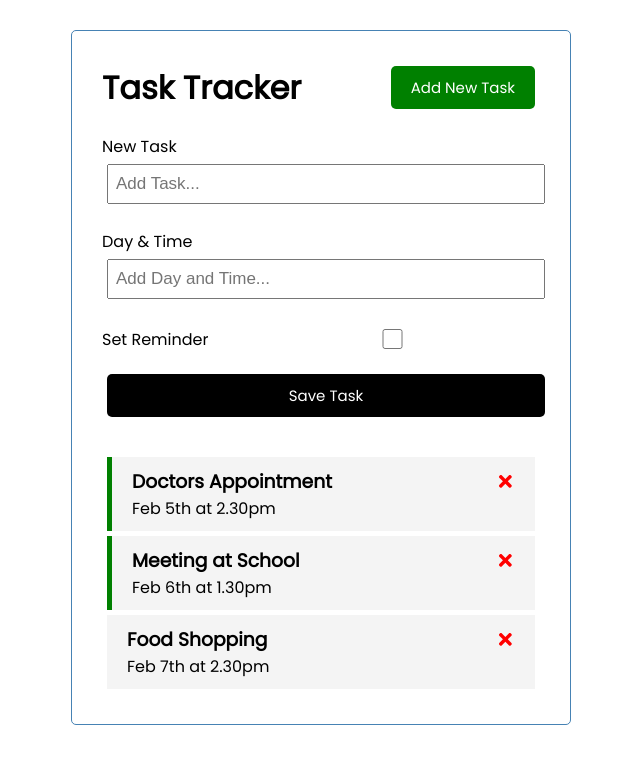
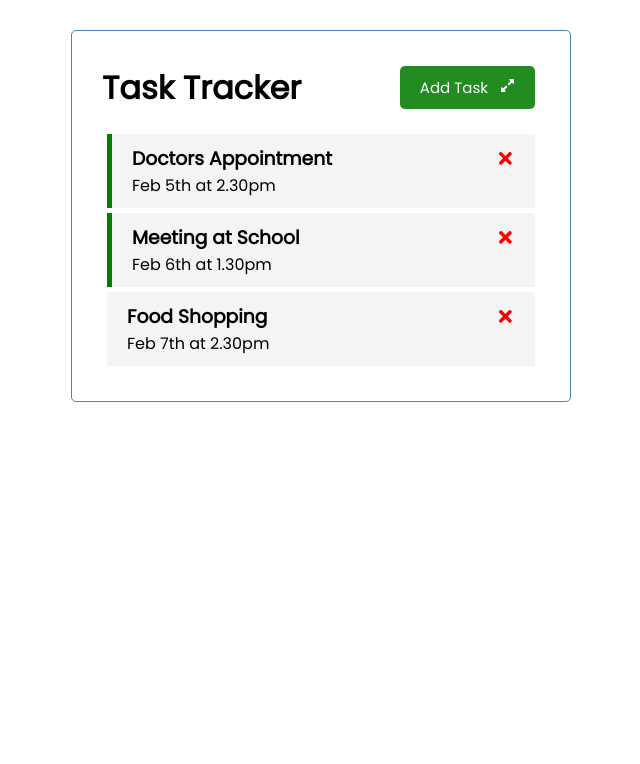
Before and after one commit to Richiewarl/React-Task-Tracker, a React (Create React App) app: page / in a window 1280 px wide. Shown: the top 764 px of the page, without its empty margins (319-959 px from the left). Built offline with nearby package versions, Linux system fonts and the light colour scheme.

Commit message:
Implement AddTask expand and collapse logic

```diff
--- a/src/App.js
+++ b/src/App.js
@@ -6,7 +6,7 @@ import Tasks from "./components/Tasks";
 import AddTask from "./components/AddTask"
 
 function App() {
-  // Top level state
+  const [showAddTask, setShowAddTask] = useState(false)
   const [tasks, setTasks] = useState([
     {
       id: 1,
@@ -46,10 +46,15 @@ function App() {
     setTasks(tasks.map((task) => task.id === id ? {...task, reminder: !task.reminder} : task))
   }
 
+  // Show Add Task
+  const toggleAddTask = () => {
+    setShowAddTask(!showAddTask)
+  }
+
   return (
     <div className="container">
-      <Header />
-      <AddTask onAdd={addTask} />
+      <Header toggleAddTask={toggleAddTask} showAddTask={showAddTask}/>
+      {showAddTask && <AddTask onAdd={addTask} onShow={setShowAddTask} />}
       {tasks.length > 0 ?
         <Tasks tasks={tasks} onDelete={deleteTask} onToggle={toggleReminder} /> : "No Tasks to Show"
       }
--- a/src/components/Button.js
+++ b/src/components/Button.js
@@ -1,14 +1,14 @@
 import PropTypes from "prop-types"
 import React from 'react'
 
-const Button = ({ color, text, onClick }) => {
+const Button = ({ color, text, onClick, icon }) => {
   return (
     <button
         className="btn"
         style={{ backgroundColor: color }}
         onClick={onClick}
     >
-        {text}
+        {text} &nbsp; {icon}
     </button>
   )
 }
@@ -20,7 +20,8 @@ Button.defaultProps = {
 
 Button.propTypes = {
     color: PropTypes.string,
-    text: PropTypes.string
+    text: PropTypes.string,
+    icon: PropTypes.element
 }
 
 export default Button
--- a/src/components/Header.js
+++ b/src/components/Header.js
@@ -1,15 +1,17 @@
 import PropTypes from "prop-types"
 import Button from "./Button"
+import { FaExpandAlt, FaWindowClose } from "react-icons/fa";
 
-const Header = ({ title }) => {
-  const onClick = () => {
-    console.log("Click")
-  }
+const Header = ({ title, toggleAddTask, showAddTask }) => {
 
   return (
     <header className="header">
         <h1>{title}</h1>
-        <Button color="green" text=" Add New Task" onClick={onClick} />
+        <Button
+          color={showAddTask ? "indianred" : "forestgreen" }
+          text={showAddTask ? "Collapse" : "Add Task"}
+          icon={!showAddTask ? <FaExpandAlt className="collapseIcons" /> : <FaWindowClose className="expandIcons" />}
+          onClick={toggleAddTask} />
     </header>
   )
 }
@@ -19,7 +21,9 @@ Header.defaultProps =  {
 }
 
 Header.propTypes = {
-  title: PropTypes.string
+  title: PropTypes.string,
+  toggleAddTask: PropTypes.func,
+  showAddTask: PropTypes.bool
 }
 
 export default Header
--- a/src/index.css
+++ b/src/index.css
@@ -110,3 +110,14 @@ footer {
   margin-top: 30px;
   text-align: center;
 }
+
+/* Icons */
+.collapseIconsIcons {
+  position: relative;
+  bottom: -3px;
+}
+
+.expandIconsIcons {
+  position: relative;
+  bottom: -2px;
+}
```
